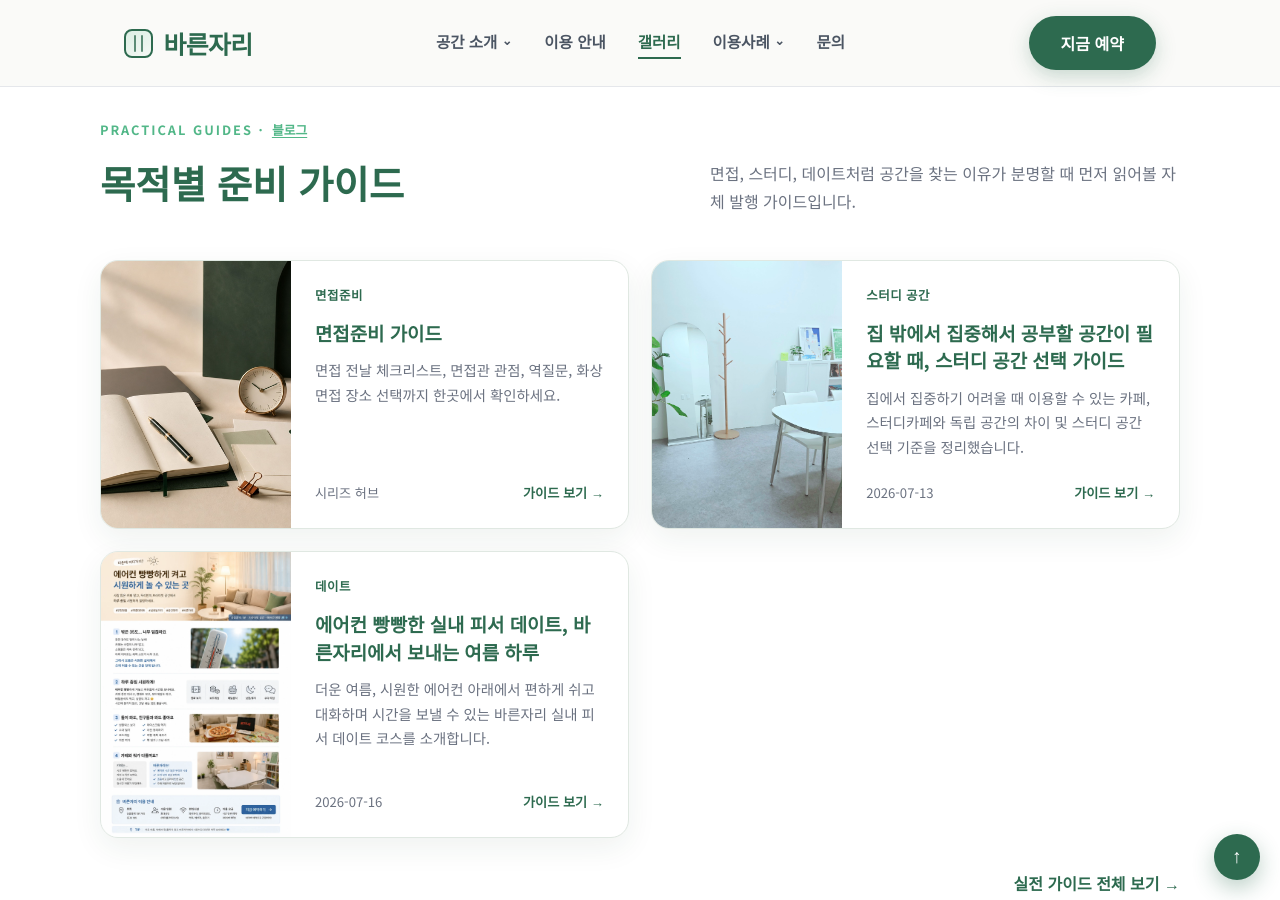
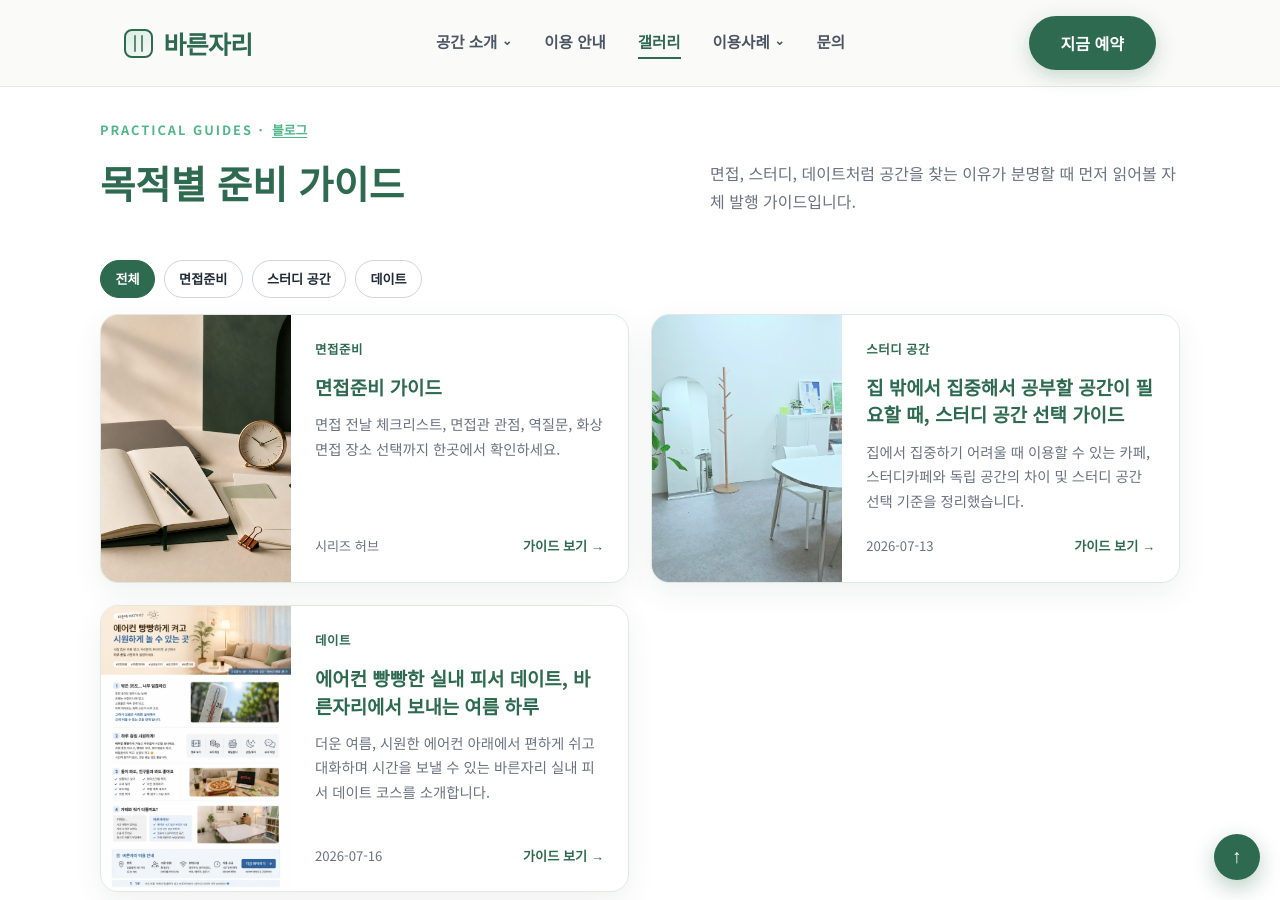
Before and after one commit to bareunspace/blog, a Jekyll site: the page built from index.html, in a window 1280 px wide and 900 px high, scrolled down 4557 px. Built offline with Jekyll 4.4.1, drawn with Linux system fonts in a browser that asks for light colours.

Commit message:
Align homepage guide cards with blog layout

```diff
--- a/index.html
+++ b/index.html
@@ -468,6 +468,20 @@ script_version: 20260718-1
       {% assign date_posts = site.posts | where: "category", "데이트" %}
       {% assign study_post = study_posts.first %}
       {% assign date_post = date_posts.first %}
+      <div class="blog-guide-filters" aria-label="목적별 준비 가이드 바로가기">
+        <a class="blog-guide-filter is-active" href="{{ '/blog.html#blog-onsite' | relative_url }}">전체</a>
+        <a class="blog-guide-filter" href="{{ '/interview/' | relative_url }}">면접준비</a>
+        {% if study_post %}
+          <a class="blog-guide-filter" href="{{ study_post.url | relative_url }}">스터디 공간</a>
+        {% else %}
+          <a class="blog-guide-filter" href="{{ '/blog.html#blog-onsite' | relative_url }}">스터디 공간</a>
+        {% endif %}
+        {% if date_post %}
+          <a class="blog-guide-filter" href="{{ date_post.url | relative_url }}">데이트</a>
+        {% else %}
+          <a class="blog-guide-filter" href="{{ '/blog.html#blog-onsite' | relative_url }}">데이트</a>
+        {% endif %}
+      </div>
       <div class="blog-guide-grid" aria-label="목적별 준비 가이드">
         <article class="blog-guide-card">
           <a class="blog-guide-image" href="{{ '/interview/' | relative_url }}" tabindex="-1" aria-hidden="true">
--- a/styles/main.css
+++ b/styles/main.css
@@ -673,6 +673,7 @@ section { padding: 5rem 1.5rem; }
   padding: .42rem .9rem;
   font-size: .82rem;
   font-weight: 700;
+  text-decoration: none;
   cursor: pointer;
   transition: background var(--transition), color var(--transition), border-color var(--transition), transform var(--transition);
 }
```
